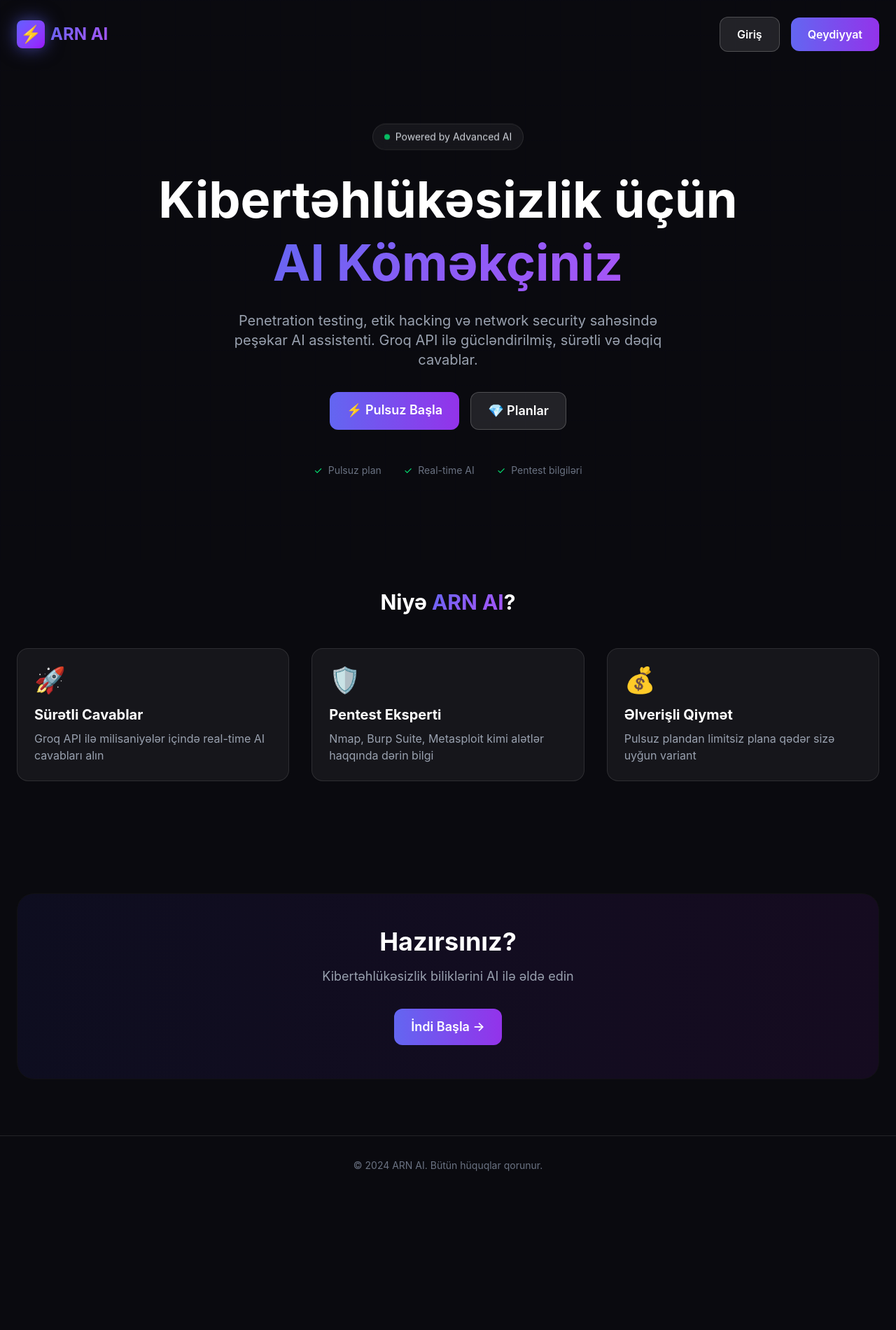
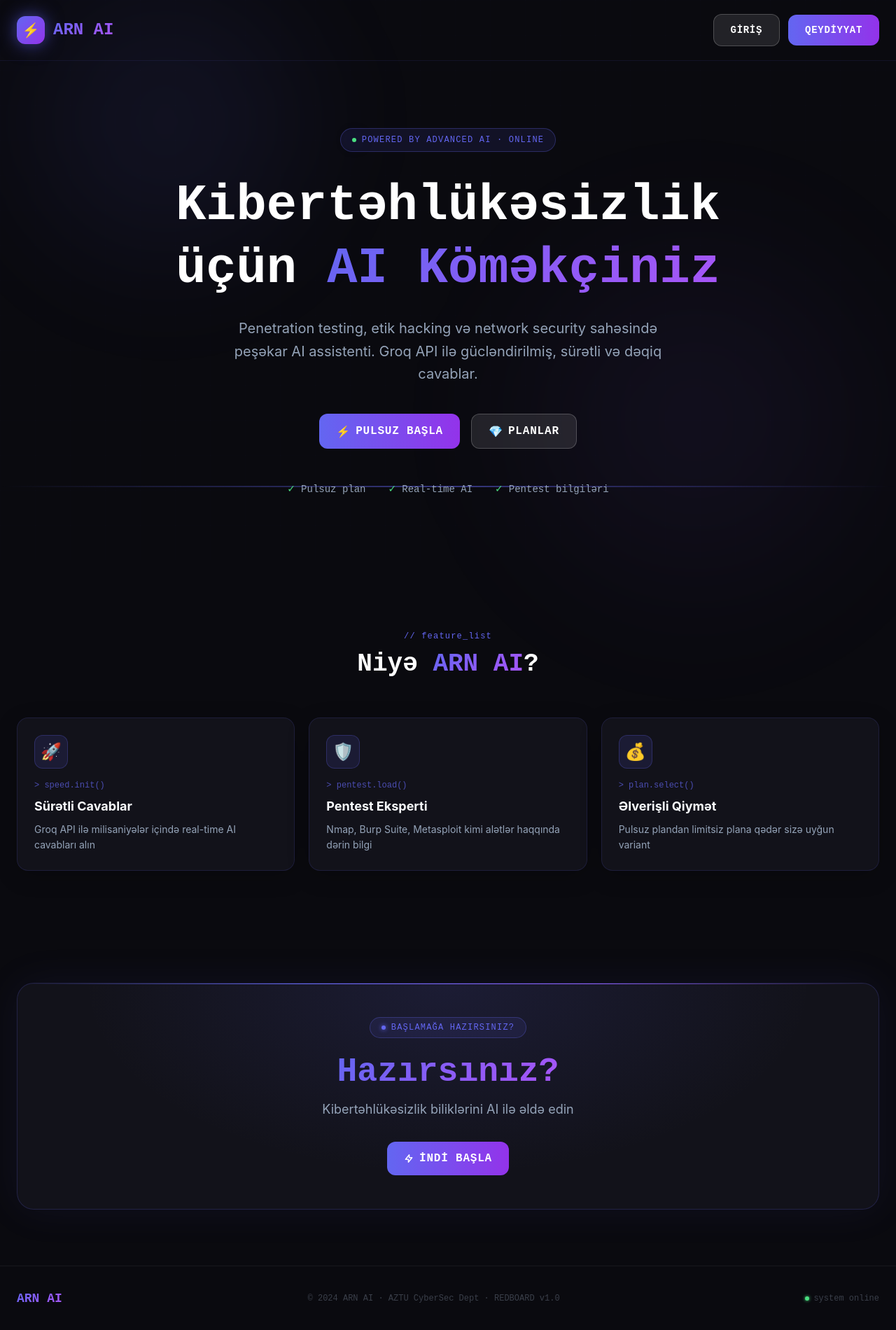
Before and after one commit to Murad9100/ARN-AI-v3, a React (Vite) app: page / in a window 1280 px wide. Shown: the whole page at 70% size. Before the commit the page ends 1707 px from the top, so only its background shows below. Built offline with nearby package versions, Linux system fonts and the light colour scheme; no server answers.

Commit message:
Update LandingPage.tsx

```diff
--- a/src/pages/LandingPage.tsx
+++ b/src/pages/LandingPage.tsx
@@ -1,127 +1,316 @@
 import { Link } from 'react-router-dom'
 import { useAuthStore } from '../store/authStore'
+
+const FEATURES = [
+  {
+    icon: '🚀',
+    cmd: 'speed.init()',
+    title: 'Sürətli Cavablar',
+    desc: 'Groq API ilə milisaniyələr içində real-time AI cavabları alın',
+  },
+  {
+    icon: '🛡️',
+    cmd: 'pentest.load()',
+    title: 'Pentest Eksperti',
+    desc: 'Nmap, Burp Suite, Metasploit kimi alətlər haqqında dərin bilgi',
+  },
+  {
+    icon: '💰',
+    cmd: 'plan.select()',
+    title: 'Əlverişli Qiymət',
+    desc: 'Pulsuz plandan limitsiz plana qədər sizə uyğun variant',
+  },
+]
+
+const CHECKS = ['Pulsuz plan', 'Real-time AI', 'Pentest bilgiləri']
 
 export default function LandingPage() {
   const { user } = useAuthStore()
 
   return (
-    <div className="min-h-screen bg-[#0a0a0f] text-white overflow-hidden">
-      {/* Cyber Grid Background */}
-      <div className="fixed inset-0 cyber-grid opacity-30 pointer-events-none"></div>
+    <div
+      className="min-h-screen text-white overflow-x-hidden"
+      style={{ background: 'var(--bg-primary)' }}
+    >
+      {/* Fixed cyber grid */}
+      <div className="fixed inset-0 cyber-grid opacity-40 pointer-events-none" />
 
-      {/* Hero Section */}
-      <div className="relative">
-        {/* Navbar */}
-        <nav className="container mx-auto px-6 py-6 flex justify-between items-center">
-          <div className="flex items-center gap-2">
-            <div className="w-10 h-10 bg-gradient-to-br from-indigo-500 to-purple-600 rounded-lg flex items-center justify-center animate-glow">
-              <span className="text-2xl">⚡</span>
+      {/* Background orbs */}
+      <div
+        className="fixed top-[-15%] left-[-5%] w-[600px] h-[600px] rounded-full pointer-events-none"
+        style={{
+          background: 'radial-gradient(circle, rgba(99,102,241,0.1) 0%, transparent 70%)',
+          filter: 'blur(60px)',
+          animation: 'float 8s ease-in-out infinite',
+        }}
+      />
+      <div
+        className="fixed bottom-[-20%] right-[-5%] w-[700px] h-[700px] rounded-full pointer-events-none"
+        style={{
+          background: 'radial-gradient(circle, rgba(139,92,246,0.08) 0%, transparent 70%)',
+          filter: 'blur(80px)',
+          animation: 'float 10s ease-in-out infinite reverse',
+        }}
+      />
+
+      {/* Scan line */}
+      <div className="scan-line fixed inset-0 pointer-events-none" />
+
+      {/* ── Navbar ─────────────────────────────────────── */}
+      <nav
+        className="relative z-20 container mx-auto px-6 py-5 flex justify-between items-center"
+        style={{ borderBottom: '1px solid rgba(99,102,241,0.1)' }}
+      >
+        <div className="flex items-center gap-3">
+          <div
+            className="w-10 h-10 rounded-xl flex items-center justify-center text-xl animate-glow"
+            style={{
+              background: 'linear-gradient(135deg, #6366f1, #9333ea)',
+              boxShadow: '0 0 20px rgba(99,102,241,0.4)',
+            }}
+          >
+            ⚡
           </div>
-            <span className="text-2xl font-bold gradient-text">ARN AI</span>
+          <span
+            className="text-2xl font-black gradient-text"
+            style={{ fontFamily: "'JetBrains Mono', monospace" }}
+          >
+            ARN AI
+          </span>
         </div>
-          <div className="flex items-center gap-4">
+
+        <div className="flex items-center gap-3">
           {user ? (
-              <Link to="/chat" className="btn-primary">
-                Dashboard
+            <Link to="/chat" className="btn-primary flex items-center gap-2 text-sm">
+              <svg width="13" height="13" fill="none" viewBox="0 0 24 24" stroke="currentColor">
+                <path strokeLinecap="round" strokeLinejoin="round" strokeWidth={2.5} d="M13 10V3L4 14h7v7l9-11h-7z" />
+              </svg>
+              <span className="font-mono tracking-wider">DASHBOARD</span>
             </Link>
           ) : (
             <>
-                <Link to="/login" className="btn-secondary">
-                  Giriş
+              <Link to="/login" className="btn-secondary text-sm font-mono tracking-wider">
+                GİRİŞ
               </Link>
-                <Link to="/register" className="btn-primary">
-                  Qeydiyyat
+              <Link to="/register" className="btn-primary text-sm font-mono tracking-wider">
+                QEYDİYYAT
               </Link>
             </>
           )}
         </div>
       </nav>
 
-        {/* Hero Content */}
-        <div className="container mx-auto px-6 py-20 text-center relative z-10">
-          <div className="inline-flex items-center gap-2 px-4 py-2 rounded-full glass mb-6 animate-float">
-            <div className="w-2 h-2 bg-green-400 rounded-full animate-pulse"></div>
-            <span className="text-sm text-gray-300">Powered by Advanced AI</span>
+      {/* ── Hero ───────────────────────────────────────── */}
+      <section className="relative z-10 container mx-auto px-6 pt-24 pb-28 text-center fade-in">
+
+        {/* Status badge */}
+        <div
+          className="inline-flex items-center gap-2 px-4 py-2 rounded-full mb-8 font-mono text-xs tracking-widest"
+          style={{
+            background: 'rgba(99,102,241,0.1)',
+            border: '1px solid rgba(99,102,241,0.3)',
+            color: 'var(--accent-primary)',
+          }}
+        >
+          <span
+            className="w-1.5 h-1.5 rounded-full"
+            style={{
+              background: '#4ade80',
+              boxShadow: '0 0 8px #4ade80',
+              animation: 'pulse-glow 2s infinite',
+            }}
+          />
+          POWERED BY ADVANCED AI · ONLINE
         </div>
 
-          <h1 className="text-5xl md:text-7xl font-bold mb-6 leading-tight">
-            Kibertəhlükəsizlik üçün<br />
-            <span className="gradient-text animate-gradient">AI Köməkçiniz</span>
+        {/* Headline */}
+        <h1
+          className="text-5xl md:text-7xl font-black mb-6 leading-tight"
+          style={{ fontFamily: "'JetBrains Mono', monospace" }}
+        >
+          Kibertəhlükəsizlik<br />
+          üçün{' '}
+          <span className="gradient-text animate-gradient">
+            AI Köməkçiniz
+          </span>
         </h1>
 
-          <p className="text-xl text-gray-400 mb-8 max-w-2xl mx-auto">
-            Penetration testing, etik hacking və network security sahəsində peşəkar AI assistenti.
-            Groq API ilə gücləndirilmiş, sürətli və dəqiq cavablar.
+        <p className="text-lg md:text-xl mb-10 max-w-2xl mx-auto leading-relaxed" style={{ color: 'var(--text-secondary)' }}>
+          Penetration testing, etik hacking və network security sahəsində
+          peşəkar AI assistenti. Groq API ilə gücləndirilmiş, sürətli və dəqiq cavablar.
         </p>
 
-          <div className="flex gap-4 justify-center flex-wrap">
-            <Link to="/register" className="btn-primary text-lg px-8 py-4">
-              ⚡ Pulsuz Başla
+        {/* CTA buttons */}
+        <div className="flex gap-4 justify-center flex-wrap mb-12">
+          <Link
+            to="/register"
+            className="btn-primary flex items-center gap-2 text-base px-8 py-4"
+          >
+            <span>⚡</span>
+            <span className="font-mono tracking-wider">PULSUZ BAŞLA</span>
           </Link>
-            <Link to="/pricing" className="btn-secondary text-lg px-8 py-4">
-              💎 Planlar
+          <Link
+            to="/pricing"
+            className="btn-secondary flex items-center gap-2 text-base px-8 py-4"
+          >
+            <span>💎</span>
+            <span className="font-mono tracking-wider">PLANLAR</span>
           </Link>
         </div>
 
-          <div className="mt-12 flex justify-center gap-8 text-sm text-gray-500">
-            <div className="flex items-center gap-2">
-              <span className="text-green-400">✓</span> Pulsuz plan
+        {/* Check items */}
+        <div className="flex justify-center gap-8 flex-wrap">
+          {CHECKS.map((item) => (
+            <div key={item} className="flex items-center gap-2 text-sm font-mono" style={{ color: 'var(--text-secondary)' }}>
+              <span style={{ color: '#4ade80' }}>✓</span>
+              {item}
             </div>
-            <div className="flex items-center gap-2">
-              <span className="text-green-400">✓</span> Real-time AI
+          ))}
         </div>
-            <div className="flex items-center gap-2">
-              <span className="text-green-400">✓</span> Pentest bilgiləri
-            </div>
-          </div>
-        </div>
+      </section>
+
+      {/* ── Features ───────────────────────────────────── */}
+      <section className="relative z-10 container mx-auto px-6 py-20">
+        <div className="text-center mb-14">
+          <p className="font-mono text-xs tracking-widest mb-3" style={{ color: 'var(--accent-primary)' }}>
+            // feature_list
+          </p>
+          <h2 className="text-3xl md:text-4xl font-black" style={{ fontFamily: "'JetBrains Mono', monospace" }}>
+            Niyə{' '}
+            <span className="gradient-text">ARN AI</span>?
+          </h2>
         </div>
 
-      {/* Features */}
-      <div className="container mx-auto px-6 py-20">
-        <h2 className="text-3xl font-bold text-center mb-12">
-          Niyə <span className="gradient-text">ARN AI</span>?
-        </h2>
+        <div className="grid md:grid-cols-3 gap-5">
+          {FEATURES.map((f) => (
+            <div
+              key={f.title}
+              className="rounded-2xl p-6 transition-all duration-300 relative overflow-hidden group"
+              style={{
+                background: 'var(--bg-secondary)',
+                border: '1px solid rgba(99,102,241,0.15)',
+                boxShadow: '0 8px 32px rgba(0,0,0,0.2)',
+              }}
+              onMouseEnter={(e) => {
+                const el = e.currentTarget
+                el.style.borderColor = 'rgba(99,102,241,0.4)'
+                el.style.transform = 'translateY(-4px)'
+                el.style.boxShadow = '0 16px 40px rgba(99,102,241,0.15)'
+              }}
+              onMouseLeave={(e) => {
+                const el = e.currentTarget
+                el.style.borderColor = 'rgba(99,102,241,0.15)'
+                el.style.transform = 'translateY(0)'
+                el.style.boxShadow = '0 8px 32px rgba(0,0,0,0.2)'
+              }}
+            >
+              <div
+                className="absolute top-0 left-0 right-0 h-px opacity-0 group-hover:opacity-100 transition-opacity"
+                style={{ background: 'linear-gradient(90deg, transparent, var(--accent-primary), transparent)' }}
+              />
 
-        <div className="grid md:grid-cols-3 gap-8">
-          <div className="card hover:scale-105">
-            <div className="text-4xl mb-4">🚀</div>
-            <h3 className="text-xl font-bold mb-2">Sürətli Cavablar</h3>
-            <p className="text-gray-400">Groq API ilə milisaniyələr içində real-time AI cavabları alın</p>
+              <div
+                className="w-12 h-12 rounded-xl flex items-center justify-center text-2xl mb-4"
+                style={{
+                  background: 'rgba(99,102,241,0.12)',
+                  border: '1px solid rgba(99,102,241,0.25)',
+                }}
+              >
+                {f.icon}
               </div>
 
-          <div className="card hover:scale-105">
-            <div className="text-4xl mb-4">🛡️</div>
-            <h3 className="text-xl font-bold mb-2">Pentest Eksperti</h3>
-            <p className="text-gray-400">Nmap, Burp Suite, Metasploit kimi alətlər haqqında dərin bilgi</p>
+              <p className="font-mono text-xs mb-2" style={{ color: 'var(--accent-primary)', opacity: 0.7 }}>
+                &gt; {f.cmd}
+              </p>
+              <h3 className="text-lg font-bold mb-2" style={{ color: 'var(--text-primary)' }}>
+                {f.title}
+              </h3>
+              <p className="text-sm leading-relaxed" style={{ color: 'var(--text-secondary)' }}>
+                {f.desc}
+              </p>
+            </div>
+          ))}
+        </div>
+      </section>
+
+      {/* ── CTA ────────────────────────────────────────── */}
+      <section className="relative z-10 container mx-auto px-6 py-20">
+        <div
+          className="rounded-3xl p-12 text-center relative overflow-hidden"
+          style={{
+            background: 'var(--bg-secondary)',
+            border: '1px solid rgba(99,102,241,0.2)',
+            boxShadow: '0 0 60px rgba(99,102,241,0.08)',
+          }}
+        >
+          {/* Inner gradient */}
+          <div
+            className="absolute inset-0 pointer-events-none"
+            style={{
+              background: 'radial-gradient(ellipse at 50% 0%, rgba(99,102,241,0.12) 0%, transparent 60%)',
+            }}
+          />
+          <div
+            className="absolute top-0 left-0 right-0 h-px"
+            style={{ background: 'linear-gradient(90deg, transparent, var(--accent-primary), var(--accent-secondary), transparent)' }}
+          />
+
+          <div className="relative z-10">
+            <div
+              className="inline-flex items-center gap-2 px-4 py-1.5 rounded-full mb-6 font-mono text-xs tracking-widest"
+              style={{
+                background: 'rgba(99,102,241,0.1)',
+                border: '1px solid rgba(99,102,241,0.3)',
+                color: 'var(--accent-primary)',
+              }}
+            >
+              <span className="w-1.5 h-1.5 rounded-full" style={{ background: 'var(--accent-primary)', boxShadow: '0 0 6px var(--accent-primary)' }} />
+              BAŞLAMAĞA HAZIRSINIZ?
             </div>
 
-          <div className="card hover:scale-105">
-            <div className="text-4xl mb-4">💰</div>
-            <h3 className="text-xl font-bold mb-2">Əlverişli Qiymət</h3>
-            <p className="text-gray-400">Pulsuz plandan limitsiz plana qədər sizə uyğun variant</p>
-          </div>
-        </div>
-      </div>
-
-      {/* CTA */}
-      <div className="container mx-auto px-6 py-20">
-        <div className="glass-dark rounded-3xl p-12 text-center relative overflow-hidden">
-          <div className="absolute inset-0 bg-gradient-to-r from-indigo-500/10 to-purple-500/10"></div>
-          <div className="relative z-10">
-            <h2 className="text-4xl font-bold mb-4">Hazırsınız?</h2>
-            <p className="text-gray-400 mb-8 text-lg">Kibertəhlükəsizlik biliklərini AI ilə əldə edin</p>
-            <Link to="/register" className="btn-primary text-lg px-10 py-4 inline-block">
-              İndi Başla →
+            <h2
+              className="text-4xl md:text-5xl font-black mb-4"
+              style={{ fontFamily: "'JetBrains Mono', monospace" }}
+            >
+              <span className="gradient-text">Hazırsınız?</span>
+            </h2>
+            <p className="mb-8 text-lg max-w-md mx-auto" style={{ color: 'var(--text-secondary)' }}>
+              Kibertəhlükəsizlik biliklərini AI ilə əldə edin
+            </p>
+            <Link
+              to="/register"
+              className="btn-primary inline-flex items-center gap-2 text-base px-10 py-4"
+            >
+              <svg width="14" height="14" fill="none" viewBox="0 0 24 24" stroke="currentColor">
+                <path strokeLinecap="round" strokeLinejoin="round" strokeWidth={2.5} d="M13 10V3L4 14h7v7l9-11h-7z" />
+              </svg>
+              <span className="font-mono tracking-wider">İNDİ BAŞLA</span>
             </Link>
           </div>
         </div>
+      </section>
+
+      {/* ── Footer ─────────────────────────────────────── */}
+      <footer
+        className="relative z-10 container mx-auto px-6 py-8"
+        style={{ borderTop: '1px solid rgba(255,255,255,0.06)' }}
+      >
+        <div className="flex flex-col sm:flex-row items-center justify-between gap-3">
+          <div className="flex items-center gap-2">
+            <span
+              className="text-lg font-black gradient-text"
+              style={{ fontFamily: "'JetBrains Mono', monospace" }}
+            >
+              ARN AI
+            </span>
           </div>
-
-      {/* Footer */}
-      <footer className="container mx-auto px-6 py-8 border-t border-white/10">
-        <div className="text-center text-gray-500 text-sm">
-          <p>© 2024 ARN AI. Bütün hüquqlar qorunur.</p>
+          <p className="font-mono text-xs" style={{ color: 'rgba(148,163,184,0.35)' }}>
+            © 2024 ARN AI · AZTU CyberSec Dept · REDBOARD v1.0
+          </p>
+          <div className="flex items-center gap-1.5 font-mono text-xs" style={{ color: 'rgba(148,163,184,0.35)' }}>
+            <span className="w-1.5 h-1.5 rounded-full" style={{ background: '#4ade80', boxShadow: '0 0 4px #4ade80' }} />
+            system online
+          </div>
         </div>
       </footer>
     </div>
```
Lines whose indentation alone changed are shown as unchanged.
